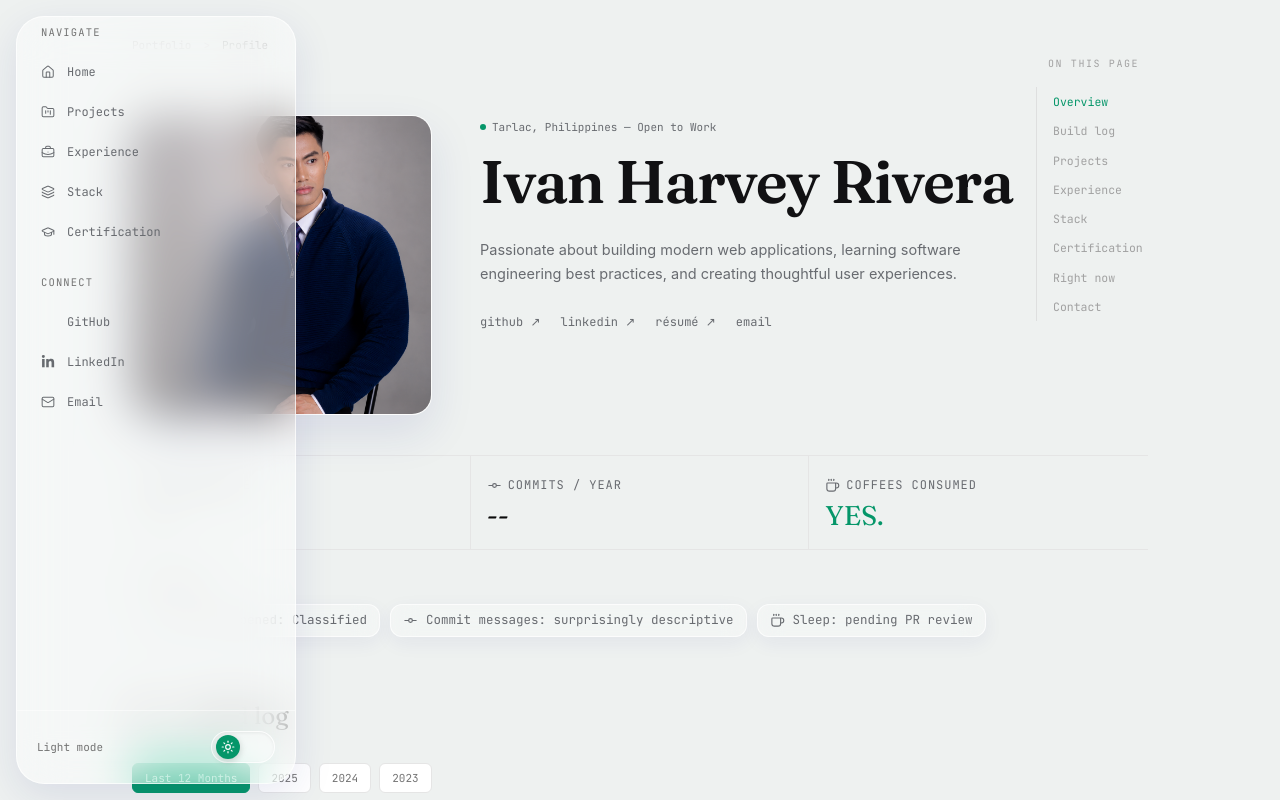
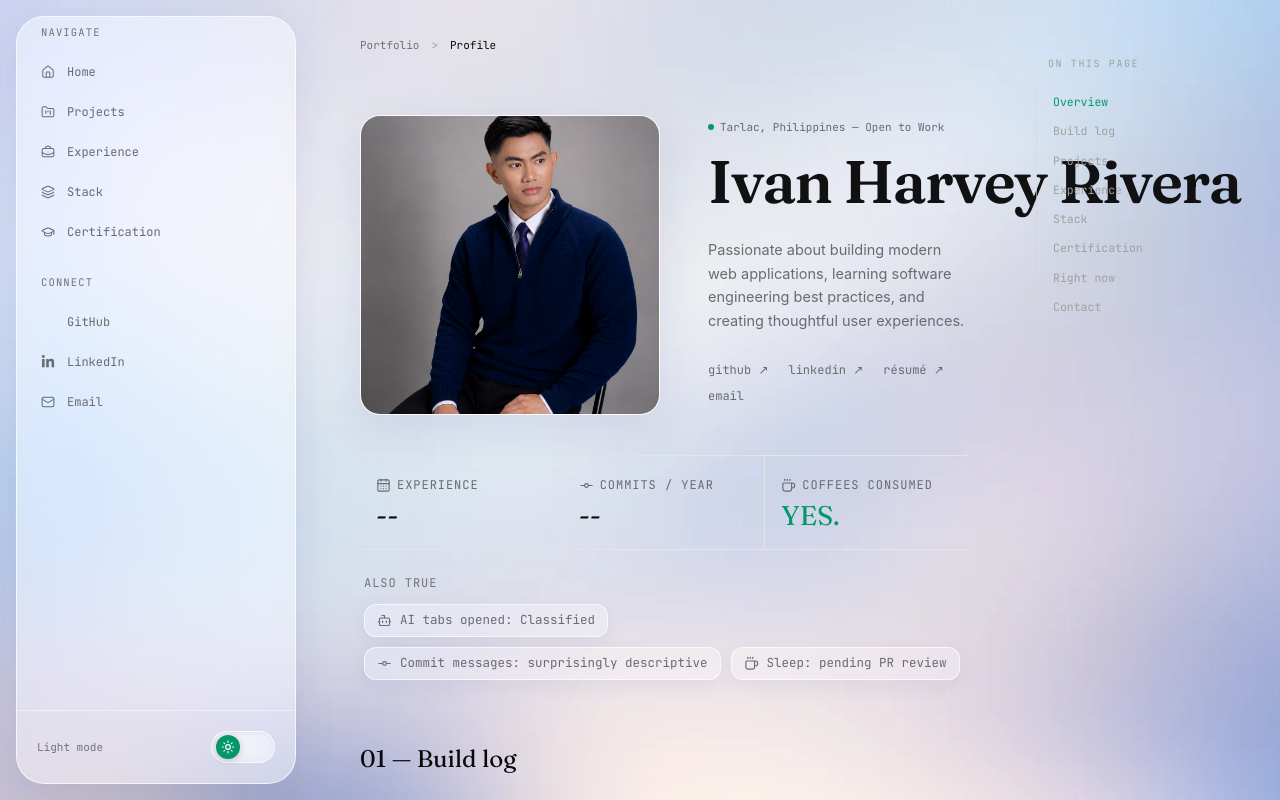
Before and after one commit to The-Young-Swag/Portfolio_DevStudio, a React (Vite) app: page / in a window 1280 px wide. Shown: the top 800 px of the page. Built offline with nearby package versions, Linux system fonts and the light colour scheme; some icons are missing.

Commit message:
refactor: update portfolio glass layout

```diff
--- a/src/components/layout/PortfolioLayout.tsx
+++ b/src/components/layout/PortfolioLayout.tsx
@@ -1,5 +1,4 @@
 import type { PropsWithChildren } from "react";
-
 import { PageRail, Sidebar } from "@/components/navigation";
 
 type PortfolioLayoutProps = PropsWithChildren;
@@ -8,14 +7,31 @@ export function PortfolioLayout({
     children,
 }: PortfolioLayoutProps) {
     return (
-        <div className="flex min-h-screen">
-            <Sidebar />
+        <div className="relative min-h-screen">
+            {/* Background image / atmosphere */}
+            <div
+                className="app-background"
+                aria-hidden="true"
+            />
 
-            <main className="min-w-0 flex-1">
-                {children}
-            </main>
+            <div className="relative z-10 min-h-screen">
+                {/* Left glass navigation rail */}
+                <Sidebar />
 
-            <PageRail />
+                {/* Main content */}
+                <main
+                    className="
+                        min-w-0
+                        lg:ml-[328px]
+                        lg:mr-[280px]
+                    "
+                >
+                    {children}
+                </main>
+
+                {/* Right page navigation */}
+                <PageRail />
+            </div>
         </div>
     );
 }
```
